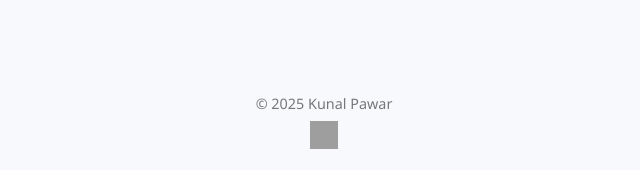
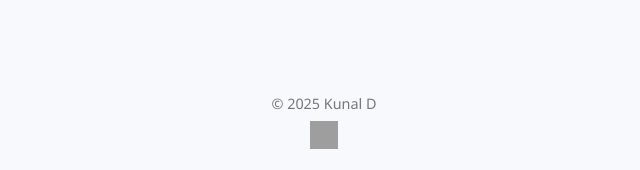
Before and after one commit to kunald08/javascript-projects, a plain HTML site: page index.html in a window 1280 px wide. Shown: the part 627-797 px from the top of the page, 316-956 px from the left. Drawn offline with Linux system fonts and the light colour scheme; grey boxes are pictures that could not be loaded.

Commit message:
main page

```diff
--- a/index.html
+++ b/index.html
@@ -108,7 +108,7 @@
   </main>
 
   <footer>
-    &copy; 2025 Kunal Pawar
+    &copy; 2025 Kunal D
     <div class="github-icon">
       <a href="https://github.com/kunald08" target="_blank">
         <img src="https://cdn.jsdelivr.net/gh/devicons/devicon/icons/github/github-original.svg" alt="GitHub">
```
